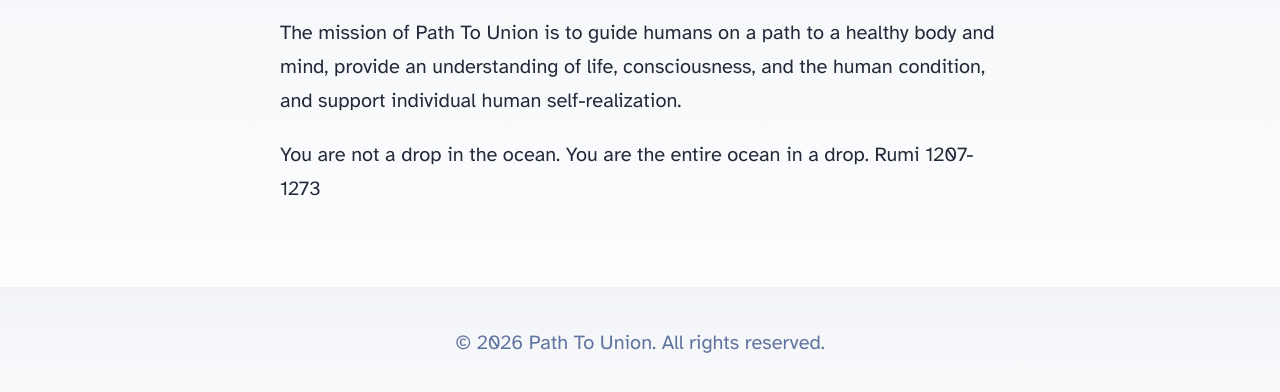
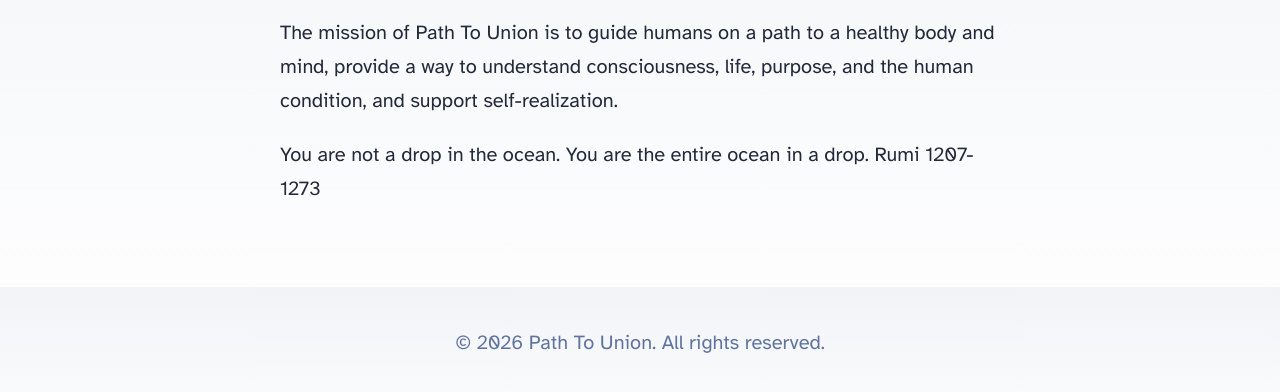
Before and after one commit to pathtounion/astro-blog-starter-template, an Astro site: page / in a window 1280 px wide. Shown: the part 214-606 px from the top of the page. Built offline with nearby package versions, Linux system fonts and the light colour scheme; Astro itself is replaced by a stand-in of ours.

Commit message:
Clarify mission

```diff
--- a/src/pages/index.astro
+++ b/src/pages/index.astro
@@ -16,9 +16,9 @@ import { SITE_TITLE, SITE_DESCRIPTION } from '../consts';
 			<h1>Path To Union</h1>
 			<p>
 				The mission of Path To Union is to guide humans
-                                on a path to a healthy body and mind, provide an
-                                understanding of life, consciousness, and the human
-                                condition, and support individual human self-realization.
+                                on a path to a healthy body and mind, provide a
+                                way to understand consciousness, life, purpose,
+                                and the human condition, and support self-realization.
 			</p>
 			<p>
                                 You are not a drop in the ocean. You are the entire ocean in a drop.
```
